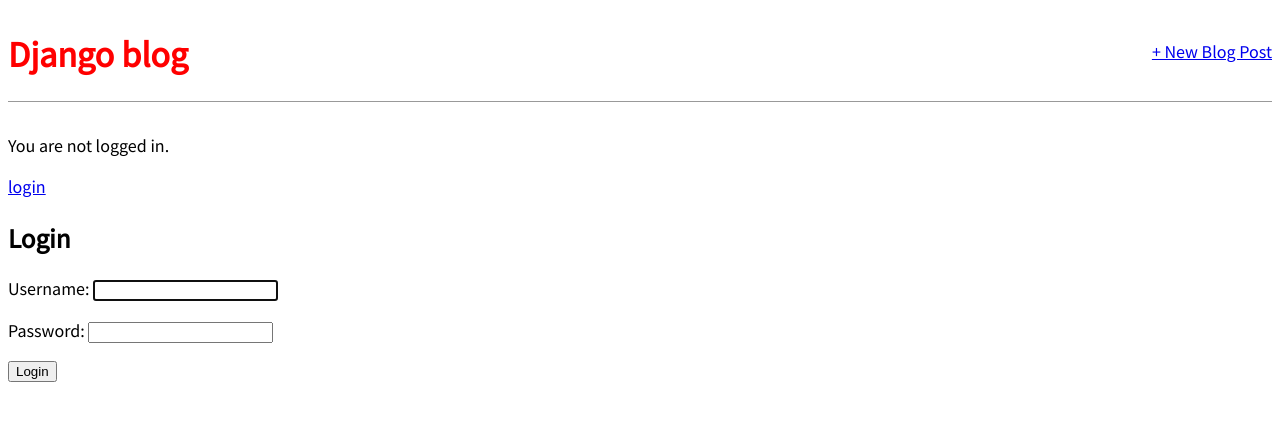
After one commit to PG-7V/blog_project, a Django app: page /accounts/login/ in a window 1280 px wide. The commit adds this page. Shown: the top 421 px of the page. Run offline with Django 4.2, Linux system fonts and the light colour scheme.

Commit message:
feat: added login, logout

```diff
--- a/apps/blog/tests.py
+++ b/apps/blog/tests.py
@@ -1,7 +1,9 @@
 from django.contrib.auth import get_user_model
-from django.test import Client, TestCase
+from django.test import TestCase
 from django.urls import reverse
+
 from .models import Post
+
 
 class BlogTests(TestCase):
     def setUp(self):
@@ -15,6 +17,7 @@ class BlogTests(TestCase):
             body='Nice body content',
             author=self.user,
             )
+
     def test_string_representation(self):
         post = Post(title='A sample title')
         self.assertEqual(str(post), post.title)
--- a/apps/blog/views.py
+++ b/apps/blog/views.py
@@ -13,16 +13,19 @@ class BlogDetailView(DetailView):
     model = Post
     template_name = 'post_detail.html'
 
+
 class BlogCreateView(CreateView):
     model = Post
     template_name = 'post_new.html'
     fields = '__all__'
+
 
 class BlogUpdateView(UpdateView):
     model = Post
     template_name = 'post_edit.html'
     fields = ['title', 'body']
 
+
 class BlogDeleteView(DeleteView):
     model = Post
     template_name = 'post_delete.html'
--- a/blog_project/settings.py
+++ b/blog_project/settings.py
@@ -126,3 +126,5 @@ STATICFILES_DIRS = [BASE_DIR / 'static']
 # https://docs.djangoproject.com/en/4.1/ref/settings/#default-auto-field
 
 DEFAULT_AUTO_FIELD = 'django.db.models.BigAutoField'
+LOGIN_REDIRECT_URL = 'home'
+LOGOUT_REDIRECT_URL = 'home'
--- a/blog_project/urls.py
+++ b/blog_project/urls.py
@@ -18,5 +18,6 @@ from django.urls import path, include
 
 urlpatterns = [
     path('admin/', admin.site.urls),
+    path('accounts/', include('django.contrib.auth.urls')),
     path('', include('apps.blog.urls')),
 ]
--- a/templates/base.html
+++ b/templates/base.html
@@ -15,6 +15,13 @@
 <a href="{% url 'post_new' %}">+ New Blog Post</a>
 </div>
 </header>
+{% if user.is_authenticated %}
+<p>Hi {{ user.username }}!</p>
+<p><a href="{% url 'logout' %}">logout</a></p>
+{% else %}
+<p>You are not logged in.</p>
+<a href="{% url 'login' %}">login</a>
+{% endif %}
 {% block content %}
 {% endblock content %}
 </div>
--- /dev/null
+++ b/templates/registration/login.html
@@ -0,0 +1,9 @@
+{% extends 'base.html' %}
+{% block content %}
+<h2>Login</h2>
+<form method="post">
+{% csrf_token %}
+{{ form.as_p }}
+<button type="submit">Login</button>
+</form>
+{% endblock content %}
```
